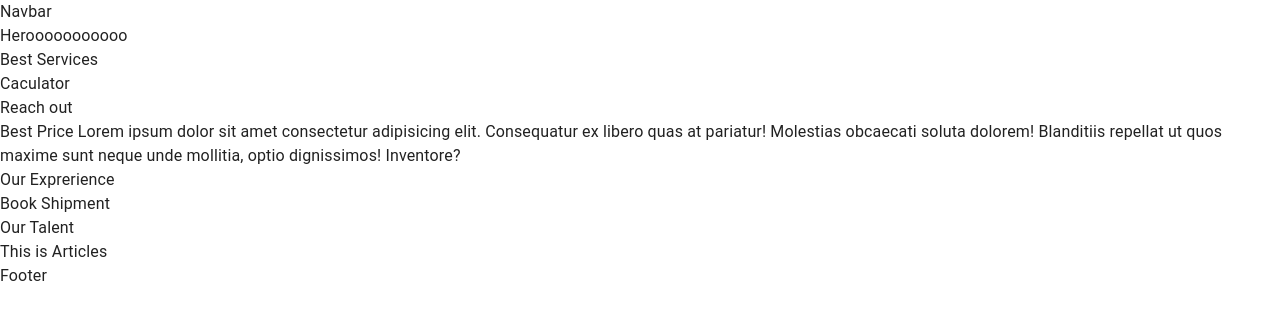
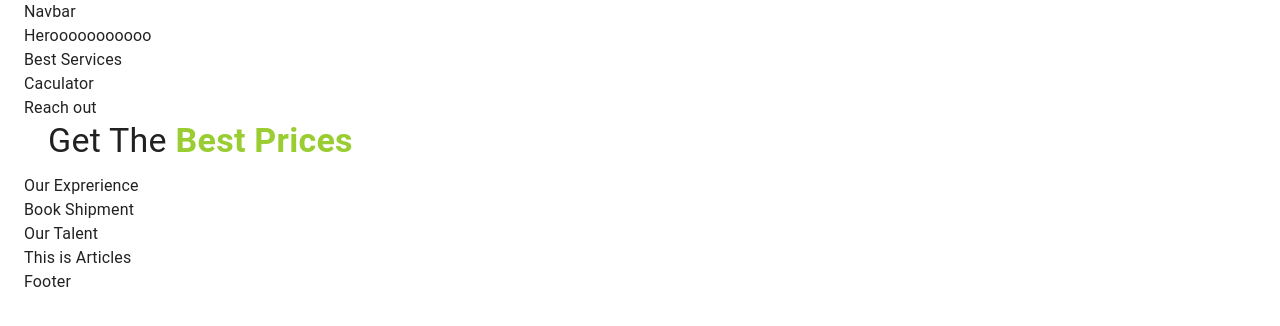
Before and after one commit to mehedihasan2004/parcel-pro-client, a React (Create React App) app: page / in a window 1280 px wide. Shown: the top 326 px of the page. Built offline with nearby package versions, Linux system fonts and the light colour scheme.

Commit message:
best price work with

```diff
--- a/src/App.js
+++ b/src/App.js
@@ -1,4 +1,4 @@
-import { CssBaseline } from "@mui/material";
+import { Container, CssBaseline } from "@mui/material";
 import React from "react";
 import { useRoutes } from "react-router-dom";
 import { Footer, Navbar } from "./components";
@@ -11,12 +11,12 @@ const App = () => {
     },
   ]);
   return (
-    <div>
+    <Container maxWidth="xl">
       <Navbar />
       {routes}
       <Footer />
-      <CssBaseline/>
-    </div>
+      <CssBaseline />
+    </Container>
   );
 };
 
--- a/src/pages/home/BestPrice.jsx
+++ b/src/pages/home/BestPrice.jsx
@@ -1,7 +1,20 @@
 import React from "react";
+import { Container, Typography } from "@mui/material";
+import { Box } from "@mui/system";
 
 const BestPrice = () => {
-  return <div>Best Price Lorem ipsum dolor sit amet consectetur adipisicing elit. Consequatur ex libero quas at pariatur! Molestias obcaecati soluta dolorem! Blanditiis repellat ut quos maxime sunt neque unde mollitia, optio dignissimos! Inventore?</div>;
+  return (
+    <Container maxWidth="xl">
+      <Box>
+        <Typography variant="h4" gutterBottom>
+          Get The{" "}
+          <span style={{ fontWeight: "bold", color: "yellowgreen" }}>
+            Best Prices
+          </span>
+        </Typography>
+      </Box>
+    </Container>
+  );
 };
 
 export default BestPrice;
--- a/src/pages/home/Home.jsx
+++ b/src/pages/home/Home.jsx
@@ -1,19 +1,30 @@
 import React from "react";
-import {BestServices,BestPrice, FreightCalculate, Hero, OurExperience, ReachOut, ShipmentBook, OurTalent, RecentArticles} from ".";
-
+import {
+  BestServices,
+  BestPrice,
+  FreightCalculate,
+  Hero,
+  OurExperience,
+  ReachOut,
+  ShipmentBook,
+  OurTalent,
+  RecentArticles,
+} from ".";
 
 const Home = () => {
-  return <div>
-    <Hero/>
-    <BestServices/>
-    <FreightCalculate/>
-    <ReachOut/>
-    <BestPrice/>
-    <OurExperience/>
-    <ShipmentBook/>
-    <OurTalent/>
-    <RecentArticles/>
-  </div>;
+  return (
+    <>
+      <Hero />
+      <BestServices />
+      <FreightCalculate />
+      <ReachOut />
+      <BestPrice />
+      <OurExperience />
+      <ShipmentBook />
+      <OurTalent />
+      <RecentArticles />
+    </>
+  );
 };
 
 export default Home;
```
Also changed, not shown: src/components/Navbar.jsx (+6 -2 lines), src/theme/theme.js (added, +28 -0 lines).
